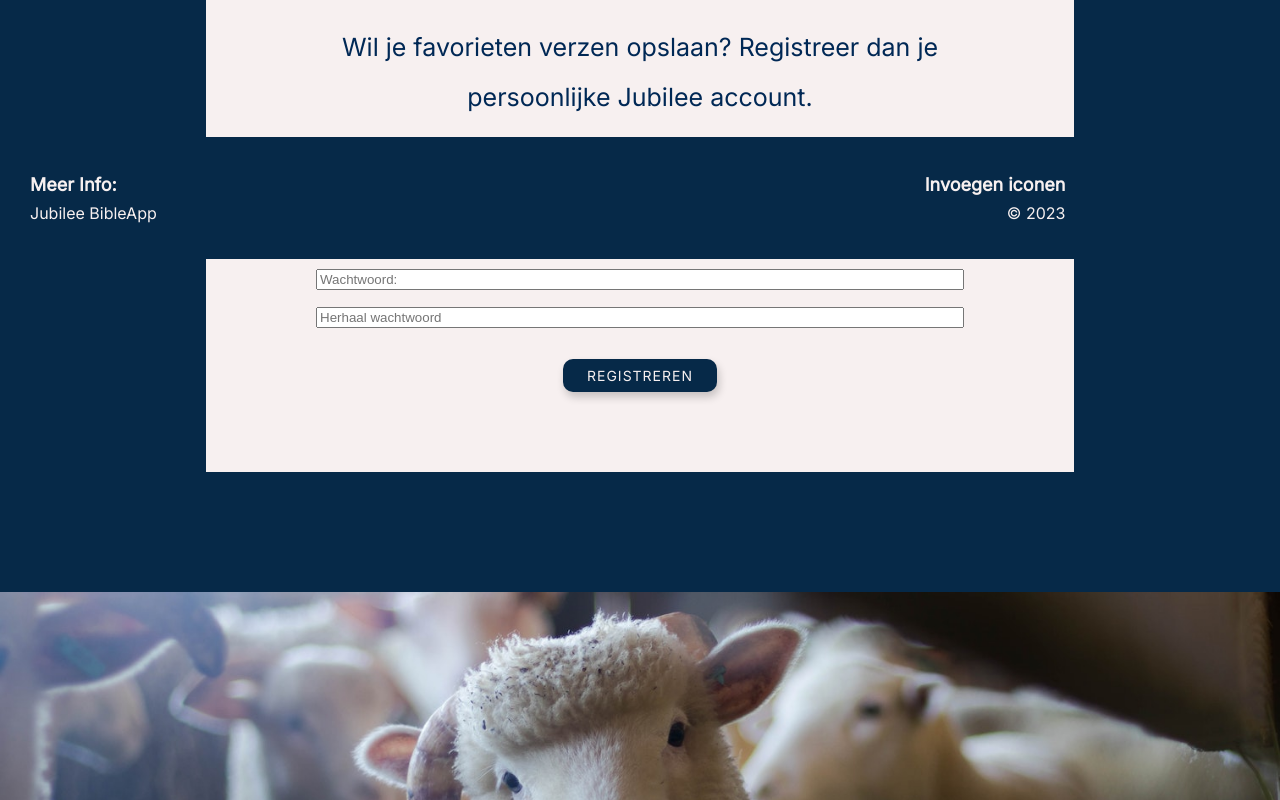
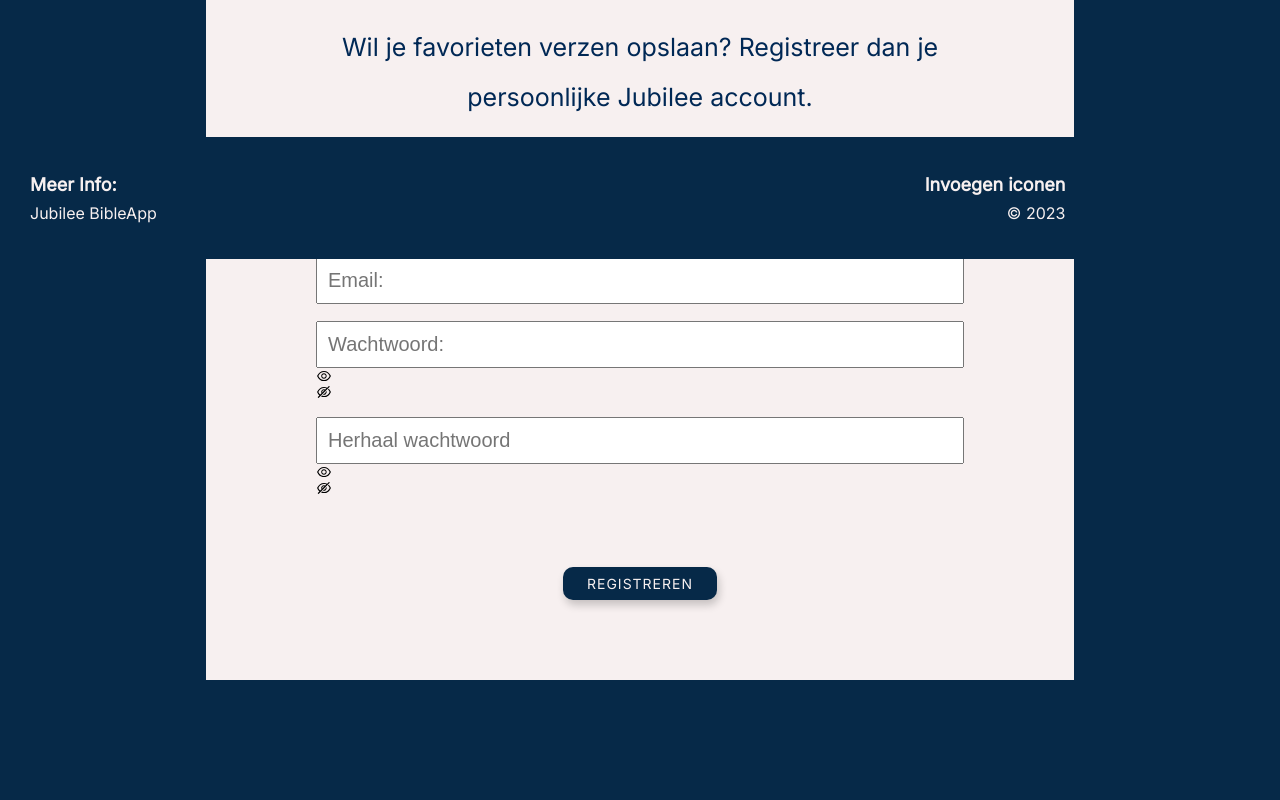
Before and after one commit to opesnoir/eindopdrachtfrontend2022-MirreCicilia-JubileeBibleApp, a React (Create React App) app: page /registration in a window 1280 px wide. Shown: the part 541-1341 px from the top of the page. Built offline with nearby package versions, Linux system fonts and the light colour scheme.

Commit message:
begin component voor de registration inputfields gemaakt

```diff
--- a/package.json
+++ b/package.json
@@ -9,7 +9,7 @@
     "react": "^18.2.0",
     "react-dom": "^18.2.0",
     "react-hook-form": "^7.41.1",
-    "react-password-checklist": "^1.4.3",
+    "react-icons": "^4.7.1",
     "react-router-dom": "^6.4.5",
     "react-scripts": "5.0.1",
     "web-vitals": "^2.1.4"
--- a/src/pages/registration/Registration.jsx
+++ b/src/pages/registration/Registration.jsx
@@ -2,6 +2,8 @@ import React, {useRef, useState} from "react";
 import styles from "./Registration.module.css";
 import imageSheep from "../../assets/register-sheep-pexels-trinity-kubassek-288621.jpg";
 import {useForm} from "react-hook-form";
+import {AiOutlineEye} from "react-icons/ai"
+import {AiOutlineEyeInvisible} from "react-icons/ai"
 
 
 const Registration = () => {
@@ -91,9 +93,13 @@ const Registration = () => {
                                             }
                                         )}
                                     />
+                                    <AiOutlineEye/>
+                                    <AiOutlineEyeInvisible/>
+
                                     {errors.password && <p>{errors.password.message}</p>}
                                 </label>
                                 <label className={styles.registrationFormItem} htmlFor="confirmpassword">
+
                                     <input
                                         type="password"
                                         name="confirmpassword"
@@ -109,6 +115,8 @@ const Registration = () => {
                                                 message: "De wachtwoorden komen niet overeen",
                                             })}
                                     />
+                                    <AiOutlineEye/>
+                                    <AiOutlineEyeInvisible/>
                                     {errors.confirmpassword && <p>{errors.confirmpassword.message}</p>
                                     }
 
--- a/src/pages/registration/Registration.module.css
+++ b/src/pages/registration/Registration.module.css
@@ -76,12 +76,15 @@ White Color: #FFFFFF
 .registrationFormItem{
     display: flex;
     flex-direction: column;
-    text-align: center;
     padding: 6px 20px;
     margin: 5px 10px;
 }
 
-
+input{
+    font-size: 20px;
+    color: #002855;
+    padding: 10px 10px;
+}
 .registrationItemPasswordChecklistContent{
     display: flex;
     flex-direction: row;
@@ -112,7 +115,7 @@ display: inline-block;
     letter-spacing: 1px;
     border: #062948;
     padding: 8px 24px;
-    margin: 20px 10px 10px;
+    margin: 60px 10px 10px 10px;
     border-radius: 10px;
     box-shadow: 2px 5px 9px rgba(0, 0, 0, 0.2);
 }
@@ -127,7 +130,7 @@ display: inline-block;
     letter-spacing: 1px;
     border: #860E0E;
     padding: 8px 24px;
-    margin: 20px 10px 10px;
+    margin: 60px 10px 10px 10px;
     font-family: 'Inter', sans-serif;
     border-radius: 10px;
     text-transform: uppercase;
```
Also changed, not shown: src/components/registrationInputComponent/RegistrationInputComponent.jsx (added, +20 -0 lines), src/components/registrationInputComponent/RegistrationInputComponent.module.css (added), 1 other file (tests, documents, lock files or other folders).
